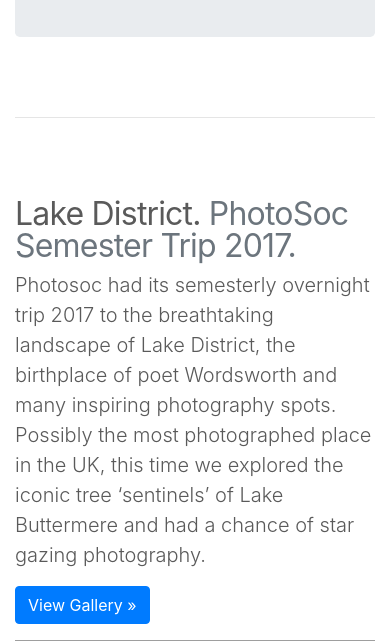
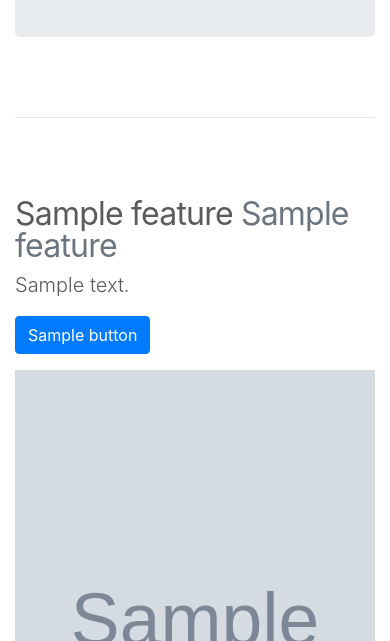
Before and after one commit to mathisgerdes/photosoc-website-archived, a Python web app: template flask/templates/index.html in a window 390 px wide. Shown: the part 2725-3366 px from the top of the page. Run offline with Jinja, Linux system fonts and the light colour scheme; the template is opened without the code that fills it: most values are stand-ins (such as "Sample title", 1, 10 or a date in 2020); grey boxes marked "Sample" are stand-in pictures; some libraries are stand-ins or nearby versions; grey boxes are pictures that could not be loaded.

Commit message:
Generate featurettes via template.

```diff
--- a/flask/templates/index.html
+++ b/flask/templates/index.html
@@ -100,50 +100,26 @@
 <div class="container highlights">
 
   <!-- START THE FEATURETTES -->
+  {% for feature in home.features %}
   <hr class="featurette-divider">
 
   <div class="row featurette">
-    <div class="featurette-text col-md-7">
-      <h2 class="featurette-heading">Lake District. <span class="text-muted">PhotoSoc Semester Trip 2017.</span></h2>
+    <div class="featurette-text col-md-7 {% if loop.index is divisibleby 2 %}order-md-2{% endif %}">
+      <h2 class="featurette-heading">{{ feature.heading }} {% if feature.heading_muted -%}<span class="text-muted">{{ feature.heading_muted }}</span>{%- endif %}</h2>
       <p class="lead">
-        Photosoc had its semesterly overnight trip 2017 to the breathtaking landscape of Lake District, the birthplace of poet Wordsworth and many inspiring photography spots. Possibly the most photographed place in the UK, this time we explored the iconic tree ‘sentinels’ of Lake Buttermere and had a chance of star gazing photography.
+        {{ feature.text }}
       </p>
-      <a class="btn btn-primary" href="#">View Gallery »</a>
+      {% if feature.button %}
+      <a class="btn btn-primary" href="{{ feature.button_link }}">{{ feature.button }}</a>
+      {% endif %}
     </div>
-    <div class="col-md-5">
-      <img class="featurette-image img-fluid mx-auto" alt="500x500" style="width: 500px; height: 500px;" src="https://scontent-lht6-1.xx.fbcdn.net/v/t1.0-9/22221570_1533616703387547_3168923431255143687_n.jpg?oh=e8e81f632d8a6e680865d9a87c75082f&oe=5B035B77">
+    <div class="col-md-5 {% if loop.index is divisibleby 2 %}order-md-1{% endif %}">
+      <img class="featurette-image img-fluid mx-auto" alt="Feature Photo" style="width: 500px; height: 500px;" src="{{ feature.image }}">
     </div>
   </div>
 
+  {% endfor %}
   <hr class="featurette-divider">
-
-  <div class="row featurette">
-    <div class="featurette-text col-md-7 order-md-2">
-      <h2 class="featurette-heading">Haribo bears! <span class="text-muted">Macro shots and more from this photoshoot. </span></h2>
-      <p class="lead">
-        A macro shot from last year's macro photography workshop by an unknown photosocer in James Killick's group.
-      </p>
-      <a class="btn btn-primary" href="#">View Gallery »</a>
-    </div>
-    <div class="col-md-5 order-md-1">
-      <img class="featurette-image img-fluid mx-auto" alt="500x500" style="width: 500px; height: 500px;" src="https://scontent-lht6-1.xx.fbcdn.net/v/t31.0-8/665453_374283729320856_1796256379_o.jpg?oh=fda3c05454553e60591ddfa35d691fa9&oe=5B06E543">
-    </div>
-  </div>
-
-  <hr class="featurette-divider">
-
-  <div class="row featurette">
-    <div class="featurette-text col-md-7">
-      <h2 class="featurette-heading">Portrait photo shoot. <span class="text-muted"></span></h2>
-      <p class="lead">Donec ullamcorper nulla non metus auctor fringilla. Vestibulum id ligula porta felis euismod semper. Praesent commodo cursus magna, vel scelerisque nisl consectetur. Fusce dapibus, tellus ac cursus commodo.</p>
-    </div>
-    <div class="col-md-5">
-      <img class="featurette-image img-fluid mx-auto" alt="500x500" style="width: 500px; height: 500px;" src="https://scontent-lht6-1.xx.fbcdn.net/v/t1.0-9/307993_373181162764446_375160150_n.jpg?oh=bb68f90ae8e1f36deb20fbfee2dfbf5b&oe=5B11F49B">
-    </div>
-  </div>
-
-  <hr class="featurette-divider">
-
   <!-- /END THE FEATURETTES -->
 
 
```
